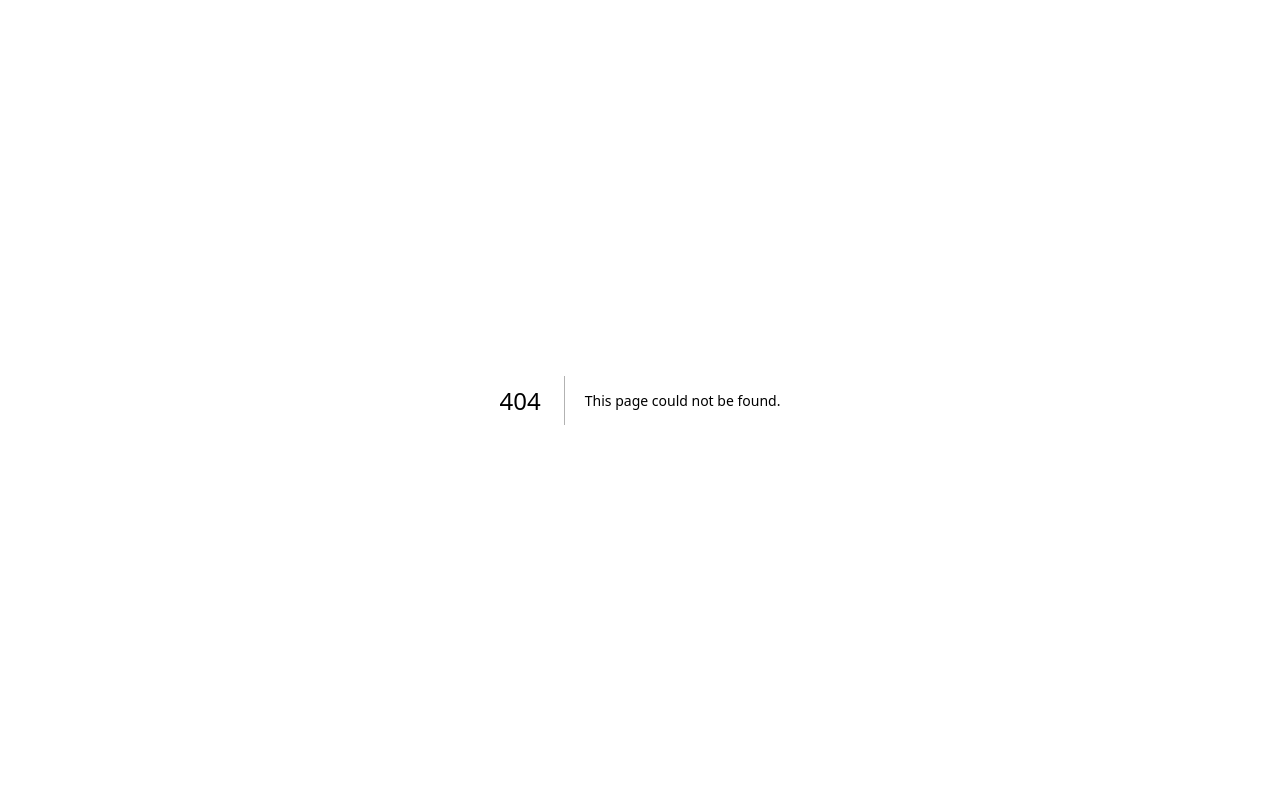
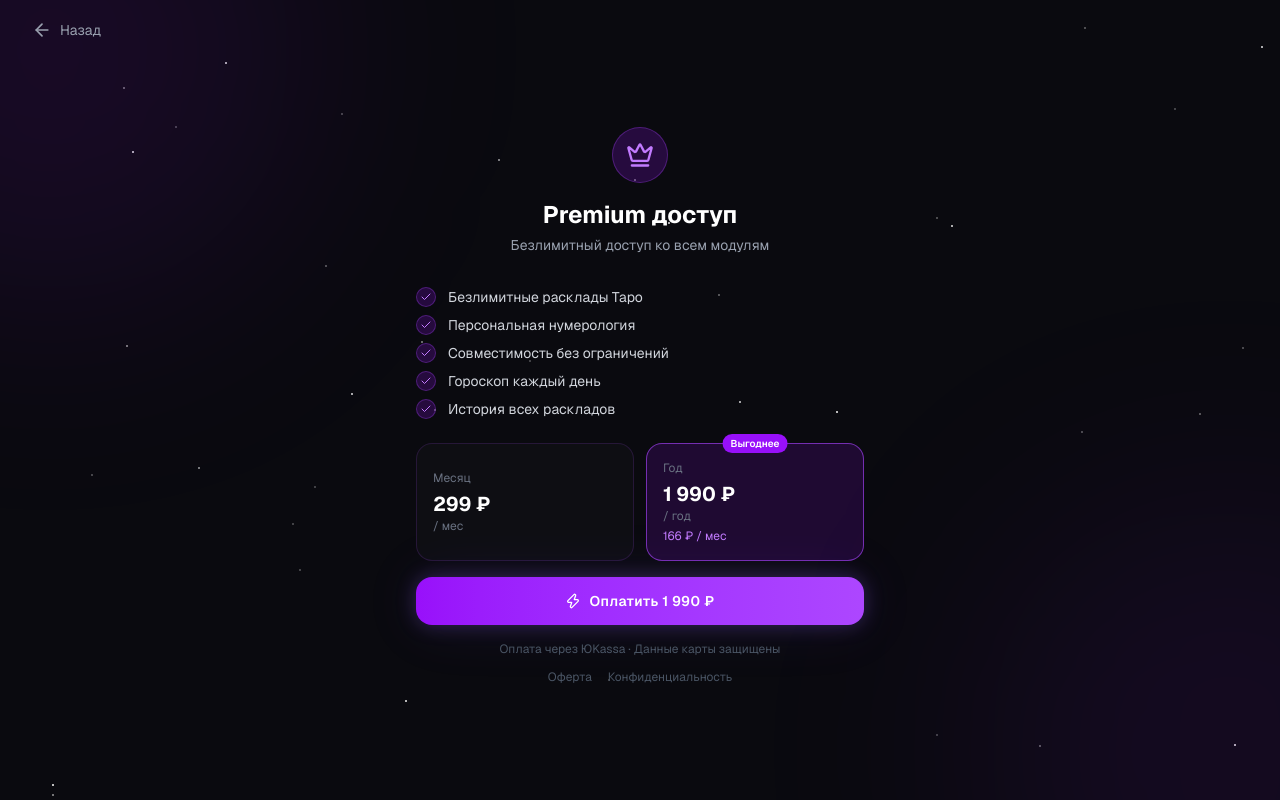
Before and after one commit to BurgerKing201/taro-insight, a Next.js app: page /payment in a window 1280 px wide. Before the commit this address had no page. Built offline with nearby package versions, Linux system fonts and the light colour scheme.

Commit message:
feat(payment): add payment page and fix Premium button routing

```diff
--- /dev/null
+++ b/src/app/payment/page.tsx
@@ -0,0 +1,171 @@
+"use client";
+
+import React, { useState } from "react";
+import { useRouter } from "next/navigation";
+import { motion } from "framer-motion";
+import { ArrowLeft, Crown, Sparkles, Check, Zap } from "lucide-react";
+import { StarField } from "@/components/ui/star-field";
+
+const PLANS = [
+  {
+    id: "monthly" as const,
+    label: "Месяц",
+    price: "299",
+    period: "/ мес",
+    description: "Попробуйте без долгих обязательств",
+    badge: null,
+  },
+  {
+    id: "annual" as const,
+    label: "Год",
+    price: "1 990",
+    period: "/ год",
+    pricePerMonth: "166 ₽ / мес",
+    description: "Экономия 44% по сравнению с месячной",
+    badge: "Выгоднее",
+  },
+];
+
+const FEATURES = [
+  "Безлимитные расклады Таро",
+  "Персональная нумерология",
+  "Совместимость без ограничений",
+  "Гороскоп каждый день",
+  "История всех раскладов",
+];
+
+export default function PaymentPage() {
+  const router = useRouter();
+  const [selected, setSelected] = useState<"monthly" | "annual">("annual");
+  const [loading, setLoading] = useState(false);
+  const [error, setError] = useState("");
+
+  const handlePay = async () => {
+    setLoading(true);
+    setError("");
+    try {
+      const res = await fetch("/api/payment/create", {
+        method: "POST",
+        headers: { "Content-Type": "application/json" },
+        body: JSON.stringify({ plan: selected }),
+      });
+      const data = await res.json();
+      if (!res.ok) {
+        if (res.status === 401) {
+          router.push("/auth/login");
+          return;
+        }
+        setError(data.error ?? "Ошибка создания платежа");
+        setLoading(false);
+        return;
+      }
+      window.location.href = data.url;
+    } catch {
+      setError("Не удалось подключиться к серверу");
+      setLoading(false);
+    }
+  };
+
+  return (
+    <div className="relative min-h-screen flex flex-col bg-[#0a0a0f] overflow-hidden">
+      <StarField />
+      <div className="fixed top-[-200px] left-[-200px] w-[500px] h-[500px] bg-purple-600/10 rounded-full blur-[120px] pointer-events-none" />
+      <div className="fixed bottom-[-200px] right-[-200px] w-[500px] h-[500px] bg-purple-600/8 rounded-full blur-[120px] pointer-events-none" />
+
+      <header className="relative z-10 px-4 md:px-8 py-5">
+        <button onClick={() => router.back()} className="flex items-center gap-2 text-gray-400 hover:text-white transition-colors cursor-pointer">
+          <ArrowLeft className="w-5 h-5" />
+          <span className="text-sm">Назад</span>
+        </button>
+      </header>
+
+      <main className="relative z-10 flex-1 flex items-center justify-center px-4 pb-12">
+        <motion.div
+          initial={{ opacity: 0, y: 24 }}
+          animate={{ opacity: 1, y: 0 }}
+          transition={{ duration: 0.5 }}
+          className="w-full max-w-md"
+        >
+          {/* Header */}
+          <div className="flex flex-col items-center mb-8 text-center">
+            <div className="w-14 h-14 rounded-full bg-purple-600/20 border border-purple-500/30 flex items-center justify-center mb-4">
+              <Crown className="w-7 h-7 text-purple-400" />
+            </div>
+            <h1 className="text-2xl font-bold text-white mb-1">Premium доступ</h1>
+            <p className="text-gray-400 text-sm">Безлимитный доступ ко всем модулям</p>
+          </div>
+
+          {/* Features */}
+          <div className="mb-6 space-y-2">
+            {FEATURES.map(f => (
+              <div key={f} className="flex items-center gap-3">
+                <div className="w-5 h-5 rounded-full bg-purple-600/20 border border-purple-500/30 flex items-center justify-center flex-shrink-0">
+                  <Check className="w-3 h-3 text-purple-400" />
+                </div>
+                <span className="text-sm text-gray-300">{f}</span>
+              </div>
+            ))}
+          </div>
+
+          {/* Plan selector */}
+          <div className="grid grid-cols-2 gap-3 mb-4">
+            {PLANS.map(plan => (
+              <button
+                key={plan.id}
+                onClick={() => setSelected(plan.id)}
+                className={`relative p-4 rounded-2xl border text-left transition-all cursor-pointer ${
+                  selected === plan.id
+                    ? "border-purple-500/60 bg-purple-600/15"
+                    : "border-purple-500/15 bg-white/[0.02] hover:border-purple-500/30"
+                }`}
+              >
+                {plan.badge && (
+                  <span className="absolute -top-2.5 left-1/2 -translate-x-1/2 text-[10px] px-2 py-0.5 rounded-full bg-purple-600 text-white font-semibold whitespace-nowrap">
+                    {plan.badge}
+                  </span>
+                )}
+                <p className="text-xs text-gray-500 mb-1">{plan.label}</p>
+                <p className="text-xl font-bold text-white">{plan.price} ₽</p>
+                <p className="text-xs text-gray-500">{plan.period}</p>
+                {plan.pricePerMonth && (
+                  <p className="text-xs text-purple-400 mt-1">{plan.pricePerMonth}</p>
+                )}
+              </button>
+            ))}
+          </div>
+
+          {error && (
+            <motion.p initial={{ opacity: 0 }} animate={{ opacity: 1 }}
+              className="text-red-400 text-sm text-center mb-3 px-2">{error}</motion.p>
+          )}
+
+          {/* Pay button */}
+          <motion.button
+            whileHover={{ scale: 1.01 }} whileTap={{ scale: 0.99 }}
+            onClick={handlePay}
+            disabled={loading}
+            className="w-full flex items-center justify-center gap-2 py-3.5 rounded-2xl bg-gradient-to-r from-purple-600 to-purple-500 text-white font-semibold text-sm tracking-wide hover:from-purple-500 hover:to-purple-400 transition-all glow-purple cursor-pointer disabled:opacity-70"
+          >
+            {loading ? (
+              <div className="w-4 h-4 border-2 border-white/30 border-t-white rounded-full animate-spin" />
+            ) : (
+              <>
+                <Zap className="w-4 h-4" />
+                Оплатить {selected === "annual" ? "1 990 ₽" : "299 ₽"}
+              </>
+            )}
+          </motion.button>
+
+          <p className="text-center text-gray-600 text-xs mt-4">
+            Оплата через ЮKassa · Данные карты защищены
+          </p>
+
+          <div className="flex items-center justify-center gap-4 mt-3">
+            <a href="/oferta" className="text-gray-600 text-xs hover:text-gray-400 transition-colors">Оферта</a>
+            <a href="/privacy" className="text-gray-600 text-xs hover:text-gray-400 transition-colors">Конфиденциальность</a>
+          </div>
+        </motion.div>
+      </main>
+    </div>
+  );
+}
--- a/src/app/profile/page.tsx
+++ b/src/app/profile/page.tsx
@@ -265,7 +265,7 @@ export default function ProfilePage() {
             </div>
           ) : (
             <button
-              onClick={() => router.push("/")}
+              onClick={() => router.push("/payment")}
               className="mt-3 flex items-center gap-2 px-4 py-1.5 rounded-full bg-white/[0.04] border border-purple-500/20 text-gray-400 hover:text-purple-300 hover:border-purple-500/40 transition-all cursor-pointer text-sm"
             >
               <Sparkles className="w-4 h-4" />
@@ -377,7 +377,7 @@ export default function ProfilePage() {
                         </span>
                       </div>
                       <button
-                        onClick={() => router.push("/")}
+                        onClick={() => router.push("/payment")}
                         className="w-full flex items-center justify-center gap-2 py-2 rounded-xl bg-purple-600/15 border border-purple-500/25 text-purple-300 hover:bg-purple-600/25 transition-all cursor-pointer text-sm"
                       >
                         <Sparkles className="w-4 h-4" />
```
